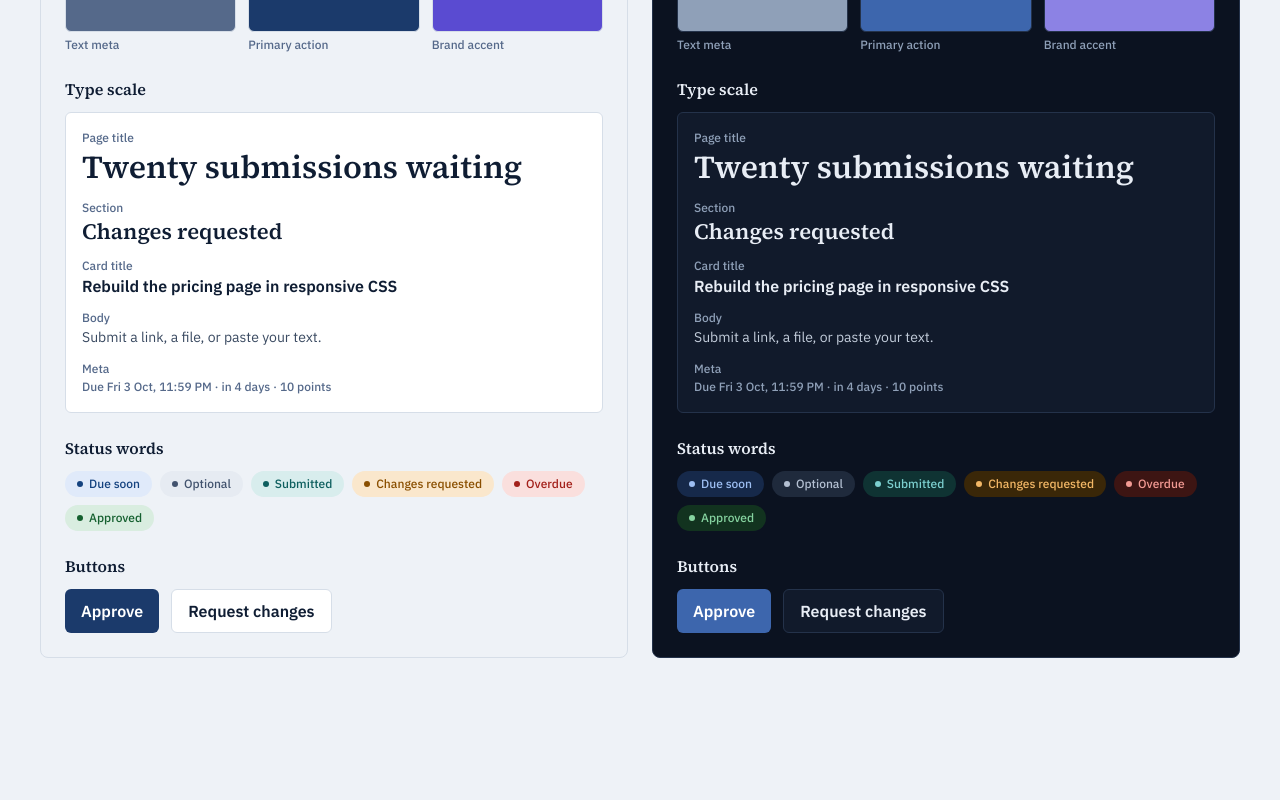
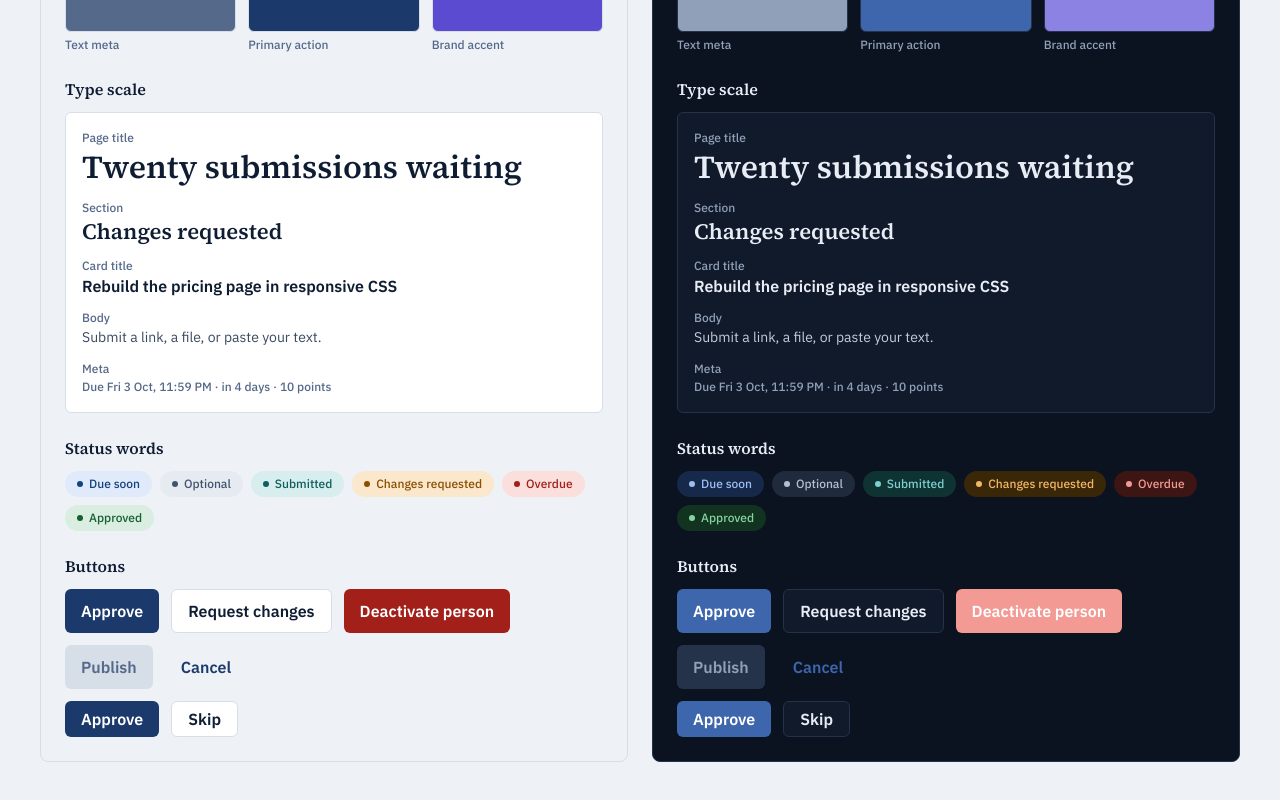
Before and after one commit to dschell3/Byline, a React (Vite) app in the folder web/: page /tokens in a window 1280 px wide. Shown: the part 420-1220 px from the top of the page. Before the commit the page ends 1118 px from the top, so only its background shows below. Built offline with nearby package versions, Linux system fonts and the light colour scheme.

Commit message:
SCRUM-71 feat(web): add Button with primary, secondary, danger and ghost variants

```diff
--- a/web/index.html
+++ b/web/index.html
@@ -6,7 +6,10 @@
     <meta name="viewport" content="width=device-width, initial-scale=1.0" />
     <link rel="preconnect" href="https://fonts.googleapis.com" />
     <link rel="preconnect" href="https://fonts.gstatic.com" crossorigin />
-    <link href="https://fonts.googleapis.com/css2?family=IBM+Plex+Sans:wght@400;500;600&family=Source+Serif+4:wght@600&display=swap" rel="stylesheet" />
+    <link
+      href="https://fonts.googleapis.com/css2?family=IBM+Plex+Sans:wght@400;500;600&family=Source+Serif+4:wght@600&display=swap"
+      rel="stylesheet"
+    />
     <title>web</title>
   </head>
   <body>
--- /dev/null
+++ b/web/src/components/ui/Button.tsx
@@ -0,0 +1,49 @@
+import type { ButtonHTMLAttributes } from 'react';
+
+type Variant = 'primary' | 'secondary' | 'danger' | 'ghost';
+type Size = 'md' | 'sm';
+
+// SCRUM-71: buttons from the Figma foundations page.
+// md is 44px (the phone tap target), sm is 36px.
+const base =
+  'inline-flex items-center justify-center gap-2 rounded-md px-4 text-card-title transition-colors ' +
+  'focus-visible:outline focus-visible:outline-2 focus-visible:outline-offset-2 focus-visible:outline-primary ' +
+  'disabled:cursor-not-allowed';
+
+const variants: Record<Variant, string> = {
+  primary: 'bg-primary text-primary-on hover:bg-primary/90 disabled:bg-line disabled:text-ink-meta',
+  secondary:
+    'border border-line bg-surface text-ink hover:bg-surface-recessed disabled:text-ink-meta',
+  danger:
+    'bg-status-overdue-text text-primary-on hover:bg-status-overdue-text/90 disabled:bg-line disabled:text-ink-meta',
+  ghost: 'bg-transparent text-primary hover:underline disabled:text-ink-meta disabled:no-underline',
+};
+
+const sizes: Record<Size, string> = {
+  md: 'h-btn',
+  sm: 'h-btn-sm px-3',
+};
+
+export type ButtonProps = ButtonHTMLAttributes<HTMLButtonElement> & {
+  // React 19 removed defaultProps for function components, so defaults live in the parameters below.
+  // eslint-disable-next-line react/require-default-props
+  variant?: Variant;
+  // eslint-disable-next-line react/require-default-props
+  size?: Size;
+};
+
+export function Button({
+  variant = 'primary',
+  size = 'md',
+  type,
+  className = '',
+  ...props
+}: ButtonProps) {
+  return (
+    <button
+      type={type === 'submit' ? 'submit' : 'button'}
+      className={`${base} ${variants[variant]} ${sizes[size]} ${className}`}
+      {...props}
+    />
+  );
+}
--- a/web/src/pages/TokensPage.tsx
+++ b/web/src/pages/TokensPage.tsx
@@ -1,3 +1,5 @@
+import { Button } from '../components/ui/Button';
+
 type Theme = 'light' | 'dark';
 
 const swatches = [
@@ -13,11 +15,27 @@ const swatches = [
 ];
 
 const typeScale = [
-  { label: 'Page title', className: 'font-serif text-page-title text-ink', sample: 'Twenty submissions waiting' },
+  {
+    label: 'Page title',
+    className: 'font-serif text-page-title text-ink',
+    sample: 'Twenty submissions waiting',
+  },
   { label: 'Section', className: 'font-serif text-section text-ink', sample: 'Changes requested' },
-  { label: 'Card title', className: 'text-card-title text-ink', sample: 'Rebuild the pricing page in responsive CSS' },
-  { label: 'Body', className: 'text-body text-ink-body', sample: 'Submit a link, a file, or paste your text.' },
-  { label: 'Meta', className: 'text-meta text-ink-meta', sample: 'Due Fri 3 Oct, 11:59 PM · in 4 days · 10 points' },
+  {
+    label: 'Card title',
+    className: 'text-card-title text-ink',
+    sample: 'Rebuild the pricing page in responsive CSS',
+  },
+  {
+    label: 'Body',
+    className: 'text-body text-ink-body',
+    sample: 'Submit a link, a file, or paste your text.',
+  },
+  {
+    label: 'Meta',
+    className: 'text-meta text-ink-meta',
+    sample: 'Due Fri 3 Oct, 11:59 PM · in 4 days · 10 points',
+  },
 ];
 
 const statuses = [
@@ -57,7 +75,10 @@ function ThemePanel({ theme }: { theme: Theme }) {
       <h3 className="mt-6 text-card-title">Status words</h3>
       <div className="mt-3 flex flex-wrap gap-2">
         {statuses.map((s) => (
-          <span key={s.label} className={`inline-flex items-center gap-1.5 rounded-full px-3 py-1 text-meta ${s.className}`}>
+          <span
+            key={s.label}
+            className={`inline-flex items-center gap-1.5 rounded-full px-3 py-1 text-meta ${s.className}`}
+          >
             <span className="h-1.5 w-1.5 rounded-full bg-current" aria-hidden="true" />
             {s.label}
           </span>
@@ -65,13 +86,18 @@ function ThemePanel({ theme }: { theme: Theme }) {
       </div>
 
       <h3 className="mt-6 text-card-title">Buttons</h3>
-      <div className="mt-3 flex gap-3">
-        <button type="button" className="h-btn rounded-md bg-primary px-4 text-card-title text-primary-on">
-          Approve
-        </button>
-        <button type="button" className="h-btn rounded-md border border-line bg-surface px-4 text-card-title text-ink">
-          Request changes
-        </button>
+      <div className="mt-3 flex flex-wrap items-center gap-3">
+        <Button>Approve</Button>
+        <Button variant="secondary">Request changes</Button>
+        <Button variant="danger">Deactivate person</Button>
+        <Button disabled>Publish</Button>
+        <Button variant="ghost">Cancel</Button>
+      </div>
+      <div className="mt-3 flex flex-wrap items-center gap-3">
+        <Button size="sm">Approve</Button>
+        <Button size="sm" variant="secondary">
+          Skip
+        </Button>
       </div>
     </section>
   );
```
Also changed, not shown: web/src/styles/tokens.css (+35 -23 lines), web/src/App.tsx (line endings or trailing spaces), web/src/index.css (line endings or trailing spaces), web/src/main.tsx (line endings or trailing spaces), web/tailwind.config.js (line endings or trailing spaces).
